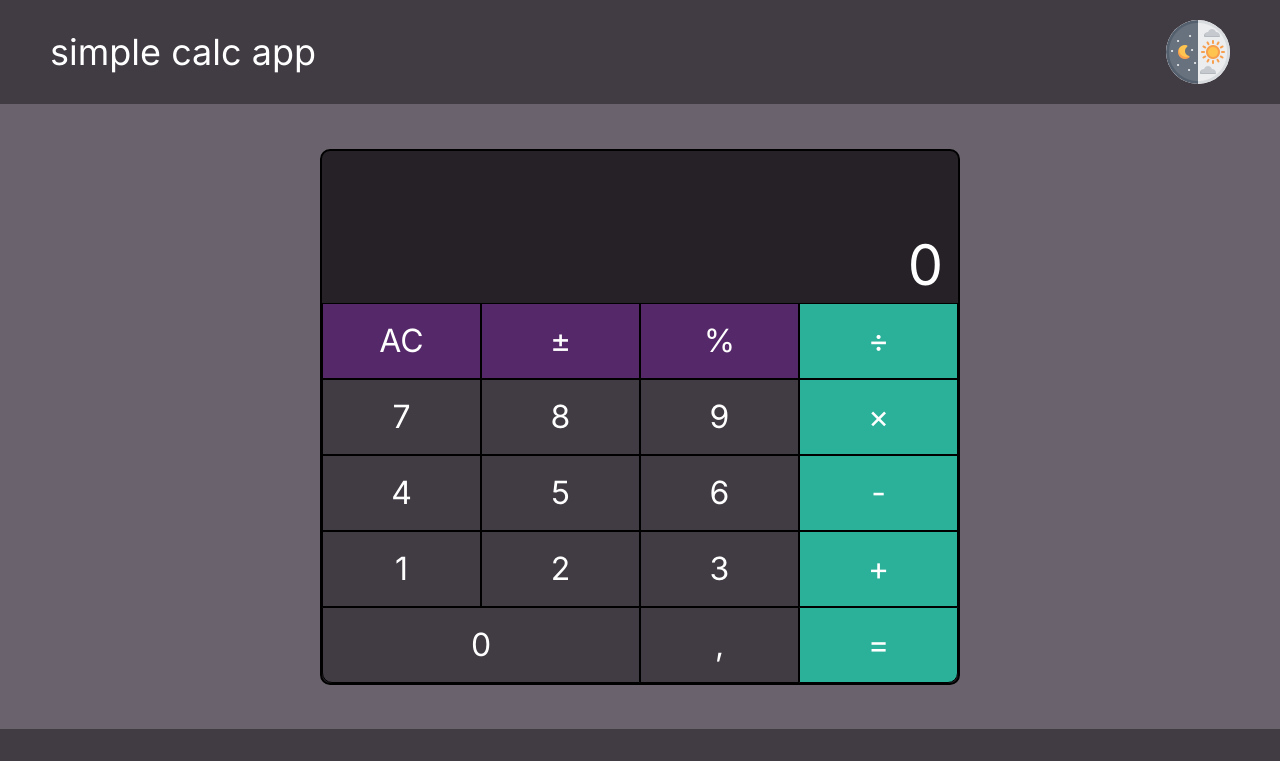
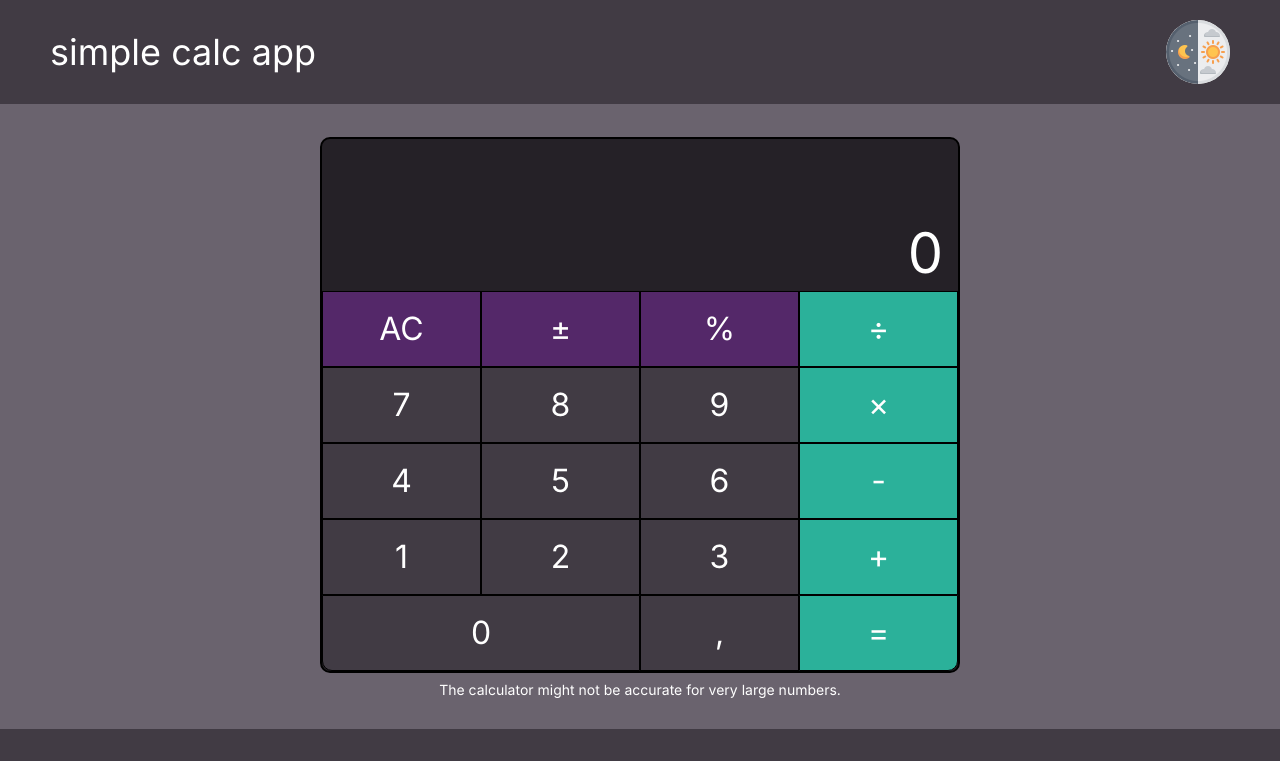
Before and after one commit to Agathon006/simple-calculator, a website built with webpack: page index.html in a window 1280 px wide. Shown: the top 761 px of the page. Built offline with nearby package versions, Linux system fonts and the light colour scheme; files whose address does not match are found by name.

Commit message:
feat: small bottom note about accuracy

```diff
--- a/index.html
+++ b/index.html
@@ -59,6 +59,11 @@
             <button class="calc__comma" data-btn="comma">,</button>
             <button class="calc__compute" data-btn="compute">=</button>
           </div>
+          <div class="note__wrapper">
+            <span class="note"
+              >The calculator might not be accurate for very large numbers.</span
+            >
+          </div>
         </div>
       </main>
       <footer class="footer">
--- a/src/styles/parts/_main.scss
+++ b/src/styles/parts/_main.scss
@@ -168,5 +168,25 @@
         grid-area: compute;
       }
     }
+
+    .note__wrapper {
+      display: flex;
+      justify-content: center;
+
+      .note {
+        font-family: "Inter";
+        padding-top: 10px;
+        font-size: 14px;
+        color: var(--text-color);
+
+        @media (max-width: 425px) {
+          font-size: 12px;
+        }
+
+        @media (max-width: 320px) {
+          font-size: 10px;
         }
       }
+    }
+  }
+}
```
Also changed, not shown: src/styles/index.css, 1 other file. Lines whose indentation alone changed are shown as unchanged.
